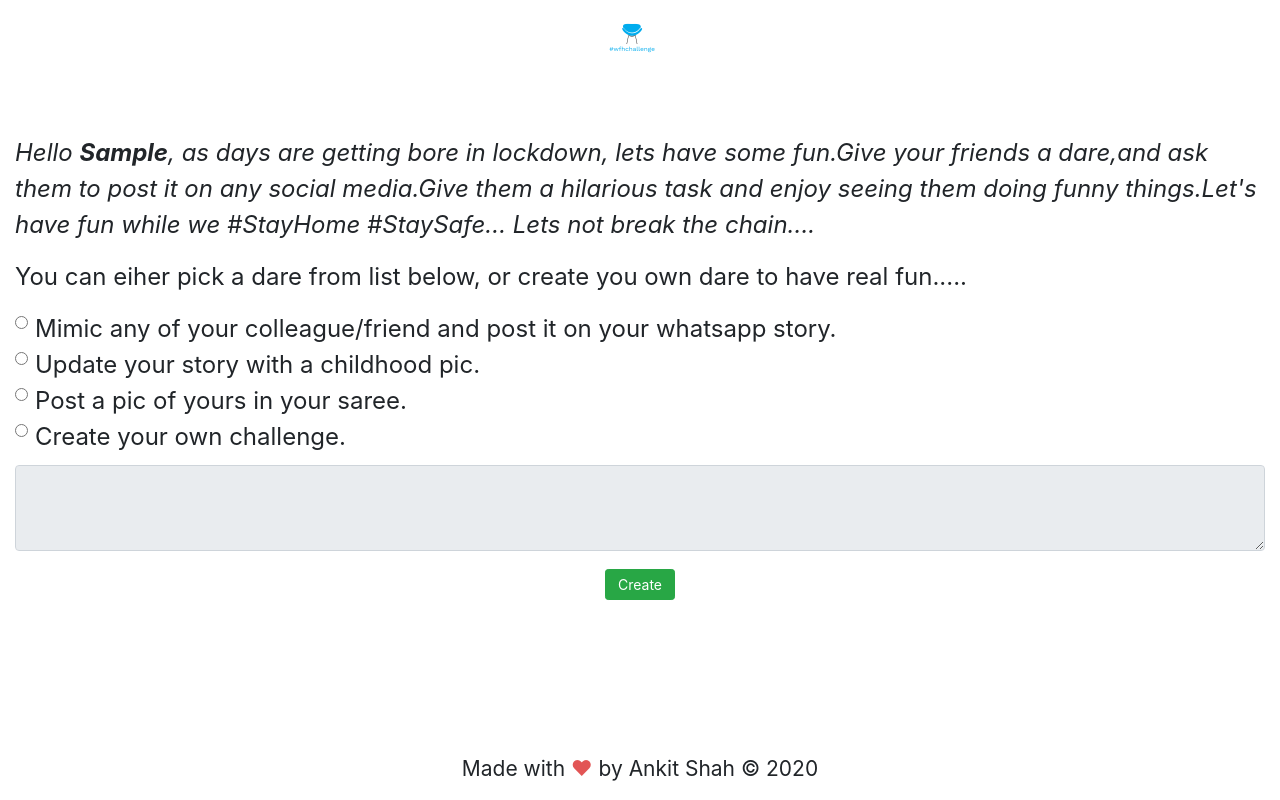
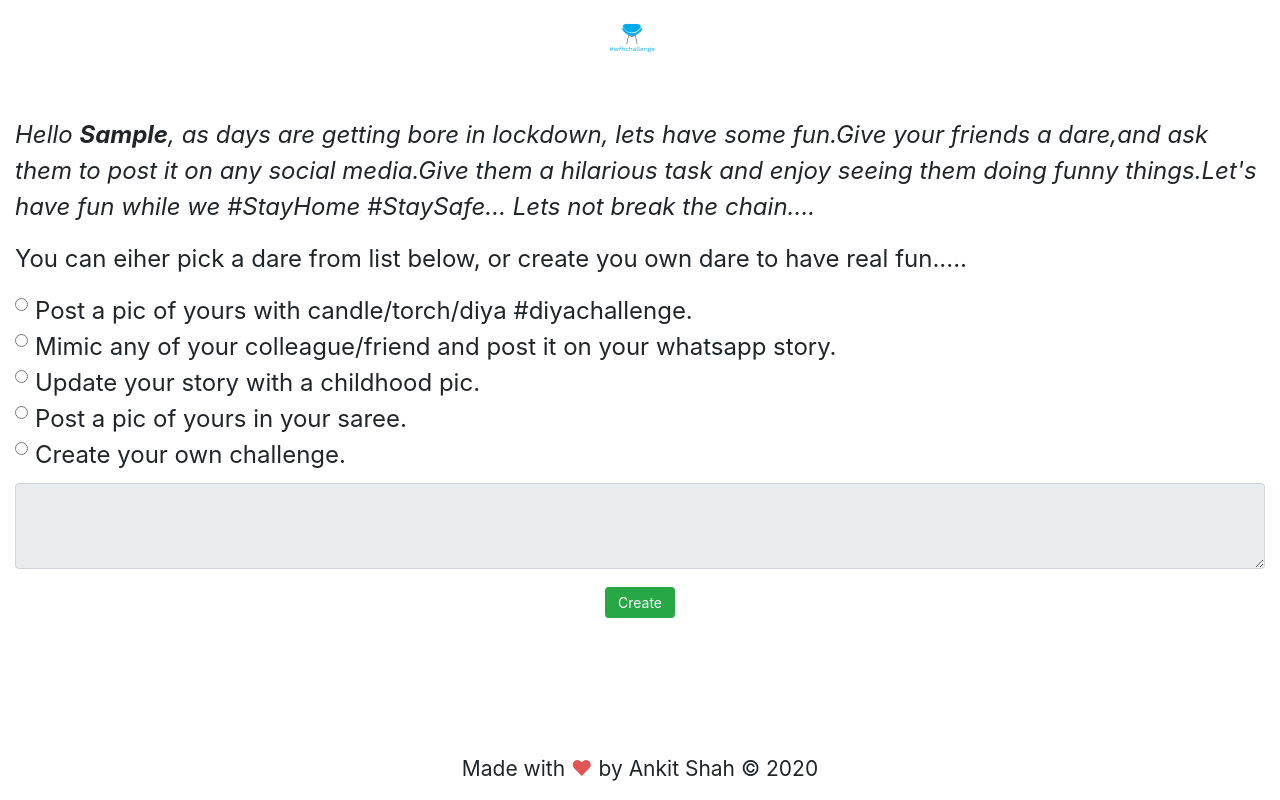
Before and after one commit to Ankit1612/wfhcAppFrontend, a React (Create React App) app: page / in a window 1280 px wide. Both pictures are taken after typing "Sample" into the empty fields and a click on the button "Enter". Built offline with nearby package versions, Linux system fonts and the light colour scheme.

Commit message:
update changes

```diff
--- a/src/Challenge.js
+++ b/src/Challenge.js
@@ -104,6 +104,13 @@ class Challenge extends Component {
 			a hilarious task and enjoy seeing them doing funny things.Let's have fun while we #StayHome #StaySafe...
 			Lets not break the chain....</i></p>
 			<p>You can eiher pick a dare from list below, or create you own dare to have real fun.....</p>
+			<div className="form-check justify-content-left align-items-left">
+  				<label className="form-check-label">
+    			<input type="radio" className="form-check-input" value="Post a pic of yours with candle/torch/diya #diyachallenge."
+              		checked={this.state.option === "Post a pic of yours with candle/torch/diya #diyachallenge."}
+              		onChange={this.handleChange} />Post a pic of yours with candle/torch/diya #diyachallenge.
+  				</label>
+			 </div>
 			 <div className="form-check">
   				<label className="form-check-label">
     			<input type="radio" className="form-check-input" value="Mimic any of your colleague/friend and post it on your whatsapp story."
```
